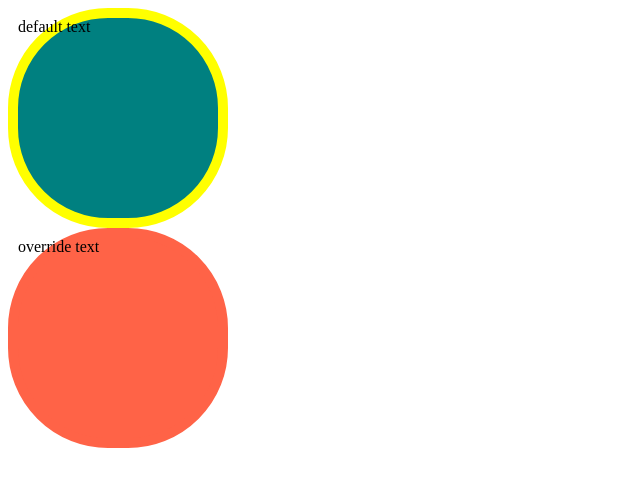
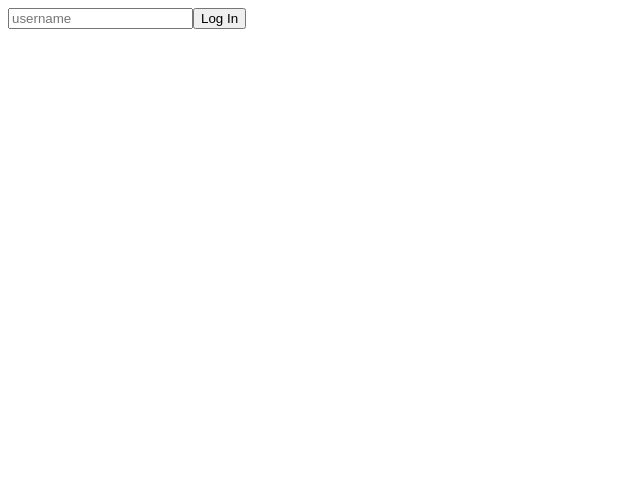
Before and after one commit to redips86/react-masterclass, a React (Create React App) app: page / in a window 1280 px wide. Shown: the top 486 px of the page, without its empty margins (0-640 px from the left). Built offline with nearby package versions, Linux system fonts and the light colour scheme.

Commit message:
[React study] Forms

```diff
--- a/src/App.tsx
+++ b/src/App.tsx
@@ -1,10 +1,23 @@
-import Circle from "./Circle";
+import React, {useState} from "react";
 
 function App() {
+    const [value, setValue] = useState("");
+    const onChange = (event: React.FormEvent<HTMLInputElement>) => {
+        const {currentTarget: {value}} = event;
+        setValue(value);
+    };
+
+    const onSubmit = (event: React.FormEvent<HTMLFormElement>) => {
+        event.preventDefault();
+        console.log("hello", value);
+    };
+
     return (
         <div>
-            <Circle bgColor="teal" borderColor={"yellow"}></Circle>
-            <Circle bgColor="tomato" text={"override text"}></Circle>
+            <form action="" onSubmit={onSubmit}>
+                <input type="text" placeholder={"username"} onChange={onChange} value={value}/>
+                <button>Log In</button>
+            </form>
         </div>
     );
 }
--- a/src/Circle.tsx
+++ /dev/null
@@ -1,27 +0,0 @@
-import styled from "styled-components";
-
-
-interface ContainerProps {
-    bgColor: string;
-    borderColor: string;
-}
-
-const Container = styled.div<ContainerProps>`
-  width: 200px;
-  height: 200px;
-  background-color: ${(props) => props.bgColor};
-  border-radius: 100px;
-  border: 10px solid ${(props) => props.borderColor}
-`;
-
-interface CircleProps {
-    bgColor: string;
-    borderColor?: string;
-    text?: string;
-}
-
-function Circle({bgColor, borderColor, text = "default text"}: CircleProps) {
-    return <Container bgColor={bgColor} borderColor={borderColor ?? bgColor}>{text}</Container>
-}
-
-export default Circle;
```
